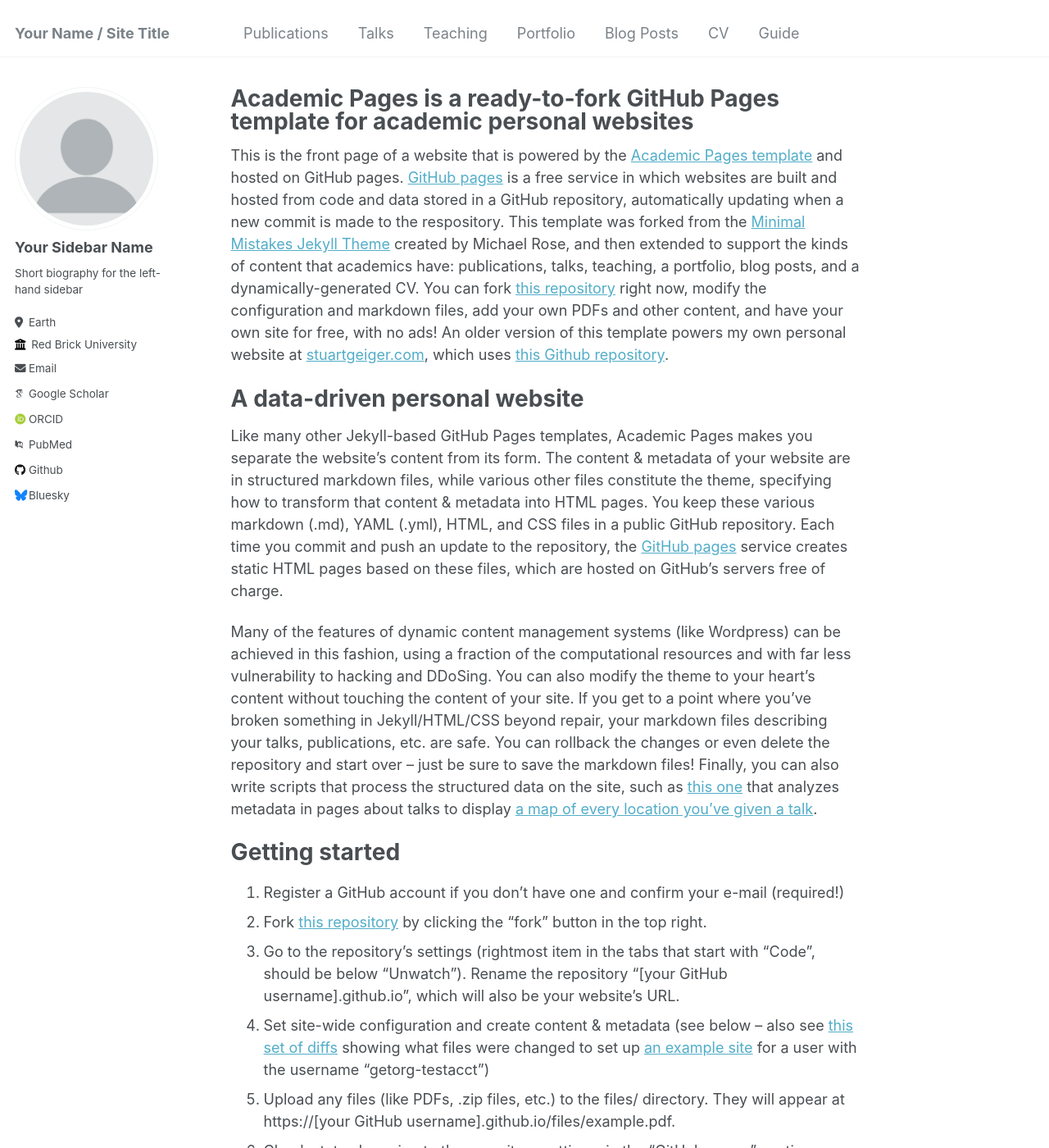
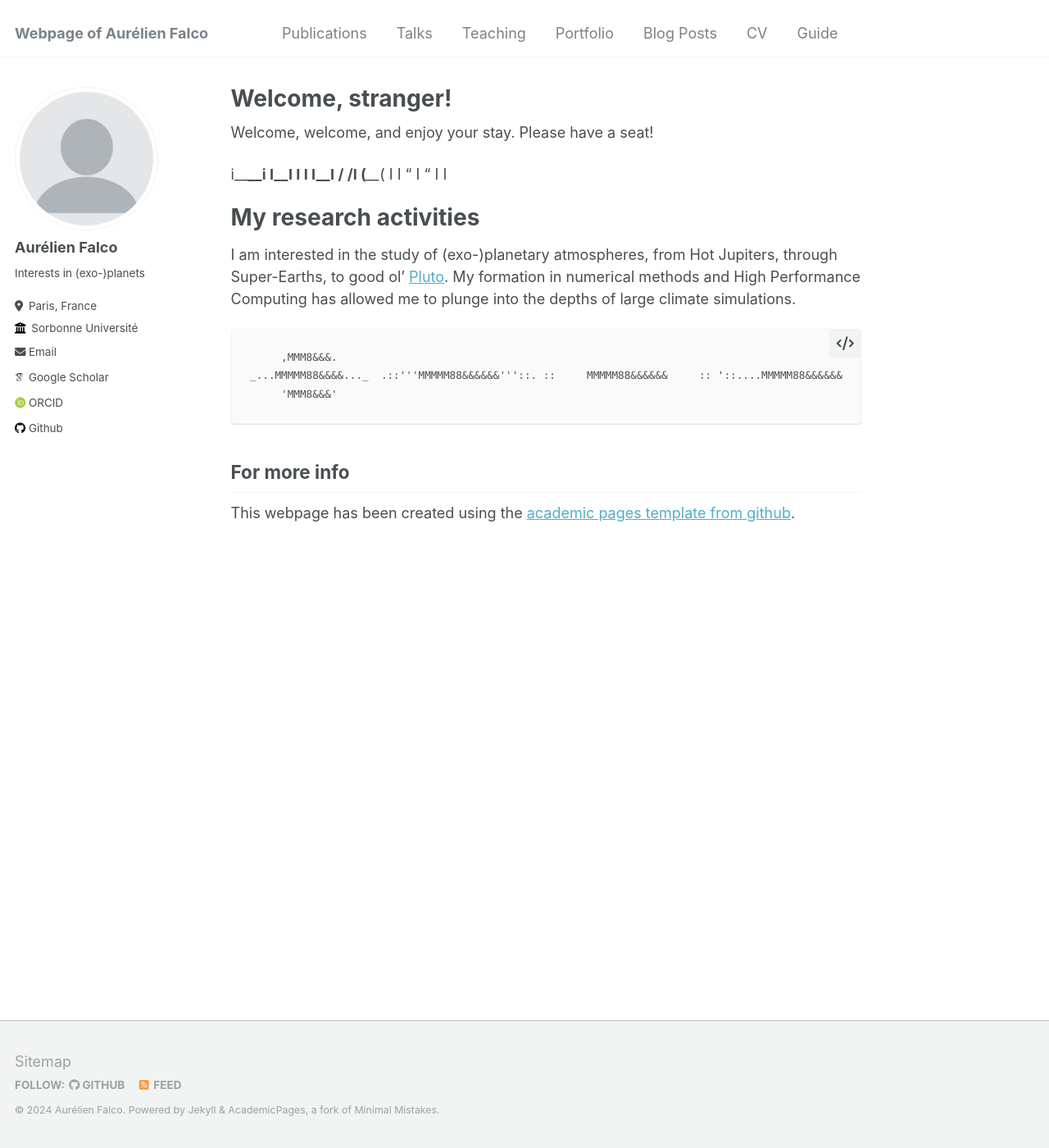
Before and after one commit to aurelienfalco/aurelien.falco-github.io, a Jekyll site: the page built from _pages/about.md, in a window 1280 px wide and 1400 px high. Shown: the whole window at 82% size. Built offline with Jekyll 4.4.1, drawn with Linux system fonts in a browser that asks for light colours; some web fonts are replaced; some of the changed text lies outside the part shown.

Commit message:
Initialized main page

```diff
--- a/_config.yml
+++ b/_config.yml
@@ -8,13 +8,13 @@
 
 # Basic Site Settings
 locale                   : "en-US"
-title                    : "Your Name / Site Title"
+title                    : "Webpage of Aurélien Falco"
 title_separator          : "-"
-name                     : &name "Your Name"
-description              : &description "personal description"
-url                      : https://academicpages.github.io # the base hostname & protocol for your site e.g. "https://mmistakes.github.io"
+name                     : &name "Aurélien Falco"
+description              : &description "Here we are :)"
+url                      : https://aurelienfalco.github.io # the base hostname & protocol for your site e.g. "https://mmistakes.github.io"
 baseurl                  : "" # the subpath of your site, e.g. "/blog"
-repository               : "academicpages/academicpages.github.io"
+repository               : "aurelienfalco/aurelienfalco.github.io"
 
 # Site Author - The following control what appear as part of the author content on the side bar.
 #               If a field is blank the icon and link will not appear, otherwise it will be shown.
@@ -22,33 +22,33 @@ repository               : "academicpages/academicpages.github.io"
 author:
   # Biographic information
   avatar           : "profile.png"
-  name             : "Your Sidebar Name"
+  name             : "Aurélien Falco"
   pronouns         : # example: "she/her"
-  bio              : "Short biography for the left-hand sidebar"
-  location         : "Earth"
-  employer         : "Red Brick University"
+  bio              : "Interests in (exo-)planets"
+  location         : "Paris, France"
+  employer         : "Sorbonne Université"
   uri              : # URL
-  email            : "none@example.org"
+  email            : "aurelien.falco@lmd.ipsl.fr"
 
   # Academic websites
   arxiv            : # URL - Update with the correct link to your profile
-  googlescholar    : "https://scholar.google.com/citations?user=PS_CX0AAAAAJ"
+  googlescholar    : "https://scholar.google.com/citations?user=lIYE-VUAAAAJ&hl=fr"
   impactstory      : # URL
-  orcid            : "http://orcid.org/yourorcidurl"
+  orcid            : "http://orcid.org/0000-0003-4195-5447"
   semantic         : # URL
-  pubmed           : "https://www.ncbi.nlm.nih.gov/pubmed/?term=john+snow"
+  # pubmed           : #"https://www.ncbi.nlm.nih.gov/pubmed/?term=john+snow"
   researchgate     : # URL
 
   # Repositories and software development
   bitbucket        : # Username - Update with your username on the site
   codepen          : # Username
   dribbble         : # Username
-  github           : "academicpages"
+  github           : "aurelienfalco"
   kaggle           : # Username
   stackoverflow    : # User number or user number and name (i.e., use "1" or "1/jeff-atwood")
 
   # Social media
-  bluesky          : "bsky.app" # Replace this with you Bluesky username
+  bluesky          : #"bsky.app" # Replace this with you Bluesky username
   facebook         : # Username
   flickr           : # Username
   foursquare       : # Username
@@ -121,7 +121,7 @@ yandex_site_verification :
 
 # Social Sharing
 twitter:
-  username               : &twitter
+  username               : #&twitter
 facebook:
   username               :
   app_id                 :
--- a/_pages/about.md
+++ b/_pages/about.md
@@ -1,33 +1,40 @@
 ---
 permalink: /
-title: "Academic Pages is a ready-to-fork GitHub Pages template for academic personal websites"
+title: "Welcome, stranger!"
 author_profile: true
 redirect_from:
   - /about/
   - /about.html
 ---
 
-This is the front page of a website that is powered by the [Academic Pages template](https://github.com/academicpages/academicpages.github.io) and hosted on GitHub pages. [GitHub pages](https://pages.github.com) is a free service in which websites are built and hosted from code and data stored in a GitHub repository, automatically updating when a new commit is made to the respository. This template was forked from the [Minimal Mistakes Jekyll Theme](https://mmistakes.github.io/minimal-mistakes/) created by Michael Rose, and then extended to support the kinds of content that academics have: publications, talks, teaching, a portfolio, blog posts, and a dynamically-generated CV. You can fork [this repository](https://github.com/academicpages/academicpages.github.io) right now, modify the configuration and markdown files, add your own PDFs and other content, and have your own site for free, with no ads! An older version of this template powers my own personal website at [stuartgeiger.com](http://stuartgeiger.com), which uses [this Github repository](https://github.com/staeiou/staeiou.github.io).
+Welcome, welcome, and enjoy your stay. Please have a seat!
 
-A data-driven personal website
+  i______i
+  I______I
+  I      I
+  I______I
+ /      /I
+(______( I
+I "    I "
+I      I
+
+
+
+My research activities
 ======
-Like many other Jekyll-based GitHub Pages templates, Academic Pages makes you separate the website's content from its form. The content & metadata of your website are in structured markdown files, while various other files constitute the theme, specifying how to transform that content & metadata into HTML pages. You keep these various markdown (.md), YAML (.yml), HTML, and CSS files in a public GitHub repository. Each time you commit and push an update to the repository, the [GitHub pages](https://pages.github.com/) service creates static HTML pages based on these files, which are hosted on GitHub's servers free of charge.
 
-Many of the features of dynamic content management systems (like Wordpress) can be achieved in this fashion, using a fraction of the computational resources and with far less vulnerability to hacking and DDoSing. You can also modify the theme to your heart's content without touching the content of your site. If you get to a point where you've broken something in Jekyll/HTML/CSS beyond repair, your markdown files describing your talks, publications, etc. are safe. You can rollback the changes or even delete the repository and start over -- just be sure to save the markdown files! Finally, you can also write scripts that process the structured data on the site, such as [this one](https://github.com/academicpages/academicpages.github.io/blob/master/talkmap.ipynb) that analyzes metadata in pages about talks to display [a map of every location you've given a talk](https://academicpages.github.io/talkmap.html).
+I am interested in the study of (exo-)planetary atmospheres, from Hot Jupiters, through Super-Earths, to good ol' [Pluto](https://www.youtube.com/watch?v=YJPHK5NNtpQ&pp=ygUWZG9uJ3QgdGFsayBhYm91dCBwbHV0bw%3D%3D).
+My formation in numerical methods and High Performance Computing has allowed me  to plunge into the depths of large climate simulations.
 
-Getting started
-======
-1. Register a GitHub account if you don't have one and confirm your e-mail (required!)
-1. Fork [this repository](https://github.com/academicpages/academicpages.github.io) by clicking the "fork" button in the top right.
-1. Go to the repository's settings (rightmost item in the tabs that start with "Code", should be below "Unwatch"). Rename the repository "[your GitHub username].github.io", which will also be your website's URL.
-1. Set site-wide configuration and create content & metadata (see below -- also see [this set of diffs](http://archive.is/3TPas) showing what files were changed to set up [an example site](https://getorg-testacct.github.io) for a user with the username "getorg-testacct")
-1. Upload any files (like PDFs, .zip files, etc.) to the files/ directory. They will appear at https://[your GitHub username].github.io/files/example.pdf.
-1. Check status by going to the repository settings, in the "GitHub pages" section
+         ,MMM8&&&.
+    _...MMMMM88&&&&..._
+ .::'''MMMMM88&&&&&&'''::.
+::     MMMMM88&&&&&&     ::
+'::....MMMMM88&&&&&&....::'
+   `''''MMMMM88&&&&''''`
+         'MMM8&&&'
 
-Site-wide configuration
-------
-The main configuration file for the site is in the base directory in [_config.yml](https://github.com/academicpages/academicpages.github.io/blob/master/_config.yml), which defines the content in the sidebars and other site-wide features. You will need to replace the default variables with ones about yourself and your site's github repository. The configuration file for the top menu is in [_data/navigation.yml](https://github.com/academicpages/academicpages.github.io/blob/master/_data/navigation.yml). For example, if you don't have a portfolio or blog posts, you can remove those items from that navigation.yml file to remove them from the header.
-
+<!--
 Create content & metadata
 ------
 For site content, there is one markdown file for each type of content, which are stored in directories like _publications, _talks, _posts, _teaching, or _pages. For example, each talk is a markdown file in the [_talks directory](https://github.com/academicpages/academicpages.github.io/tree/master/_talks). At the top of each markdown file is structured data in YAML about the talk, which the theme will parse to do lots of cool stuff. The same structured data about a talk is used to generate the list of talks on the [Talks page](https://academicpages.github.io/talks), each [individual page](https://academicpages.github.io/talks/2012-03-01-talk-1) for specific talks, the talks section for the [CV page](https://academicpages.github.io/cv), and the [map of places you've given a talk](https://academicpages.github.io/talkmap.html) (if you run this [python file](https://github.com/academicpages/academicpages.github.io/blob/master/talkmap.py) or [Jupyter notebook](https://github.com/academicpages/academicpages.github.io/blob/master/talkmap.ipynb), which creates the HTML for the map based on the contents of the _talks directory).
@@ -42,8 +49,8 @@ How to edit your site's GitHub repository
 Many people use a git client to create files on their local computer and then push them to GitHub's servers. If you are not familiar with git, you can directly edit these configuration and markdown files directly in the github.com interface. Navigate to a file (like [this one](https://github.com/academicpages/academicpages.github.io/blob/master/_talks/2012-03-01-talk-1.md) and click the pencil icon in the top right of the content preview (to the right of the "Raw | Blame | History" buttons). You can delete a file by clicking the trashcan icon to the right of the pencil icon. You can also create new files or upload files by navigating to a directory and clicking the "Create new file" or "Upload files" buttons.
 
 Example: editing a markdown file for a talk
-![Editing a markdown file for a talk](/images/editing-talk.png)
+![Editing a markdown file for a talk](/images/editing-talk.png) -->
 
 For more info
 ------
-More info about configuring Academic Pages can be found in [the guide](https://academicpages.github.io/markdown/). The [guides for the Minimal Mistakes theme](https://mmistakes.github.io/minimal-mistakes/docs/configuration/) (which this theme was forked from) might also be helpful.
+This webpage has been created using the [academic pages template from github](https://academicpages.github.io/).
```
